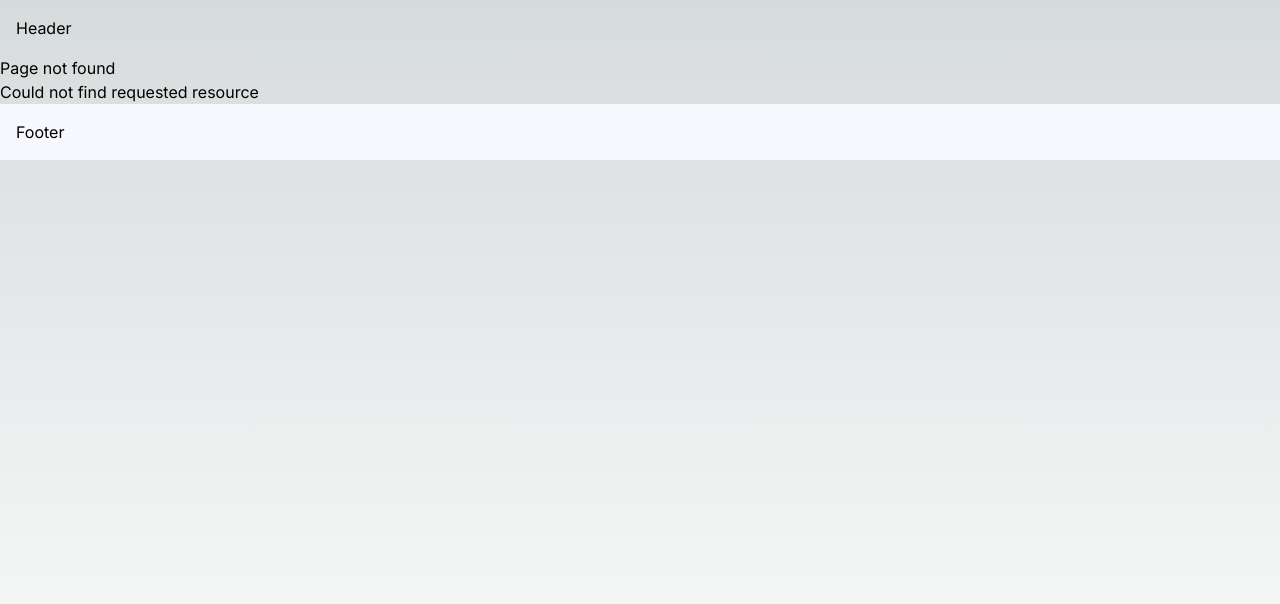
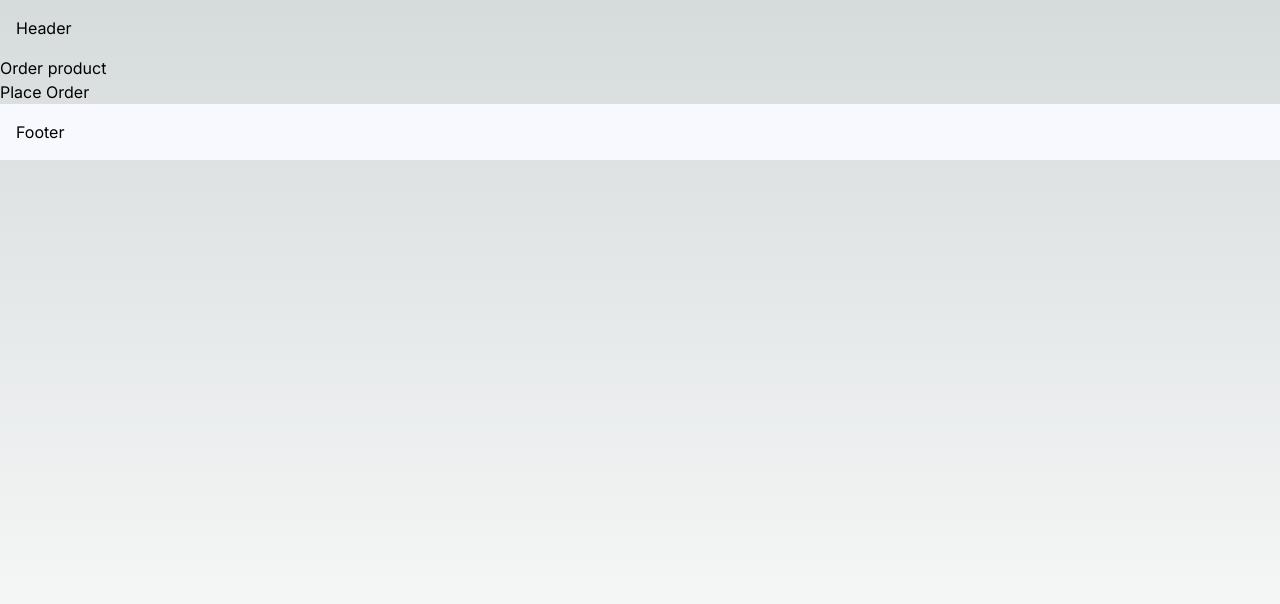
Before and after one commit to lsj2015-hub/nextjs14-tutorial, a Next.js app: page /order-product in a window 1280 px wide. Before the commit this address had no page. Shown: the top 604 px of the page. Built offline with nearby package versions, Linux system fonts and the light colour scheme.

Commit message:
Navigating Programmatically

```diff
--- /dev/null
+++ b/src/app/order-product/page.tsx
@@ -0,0 +1,22 @@
+'use client';
+
+import { useRouter } from 'next/navigation';
+
+const OrderProduct = () => {
+  const router = useRouter();
+  const handleClick = () => {
+    console.log('Placing your order');
+    router.push('/');
+    // router.back()
+    // router.forward();
+  };
+
+  return (
+    <>
+      <h1>Order product</h1>
+      <button onClick={handleClick}>Place Order</button>
+    </>
+  );
+};
+
+export default OrderProduct;
```
